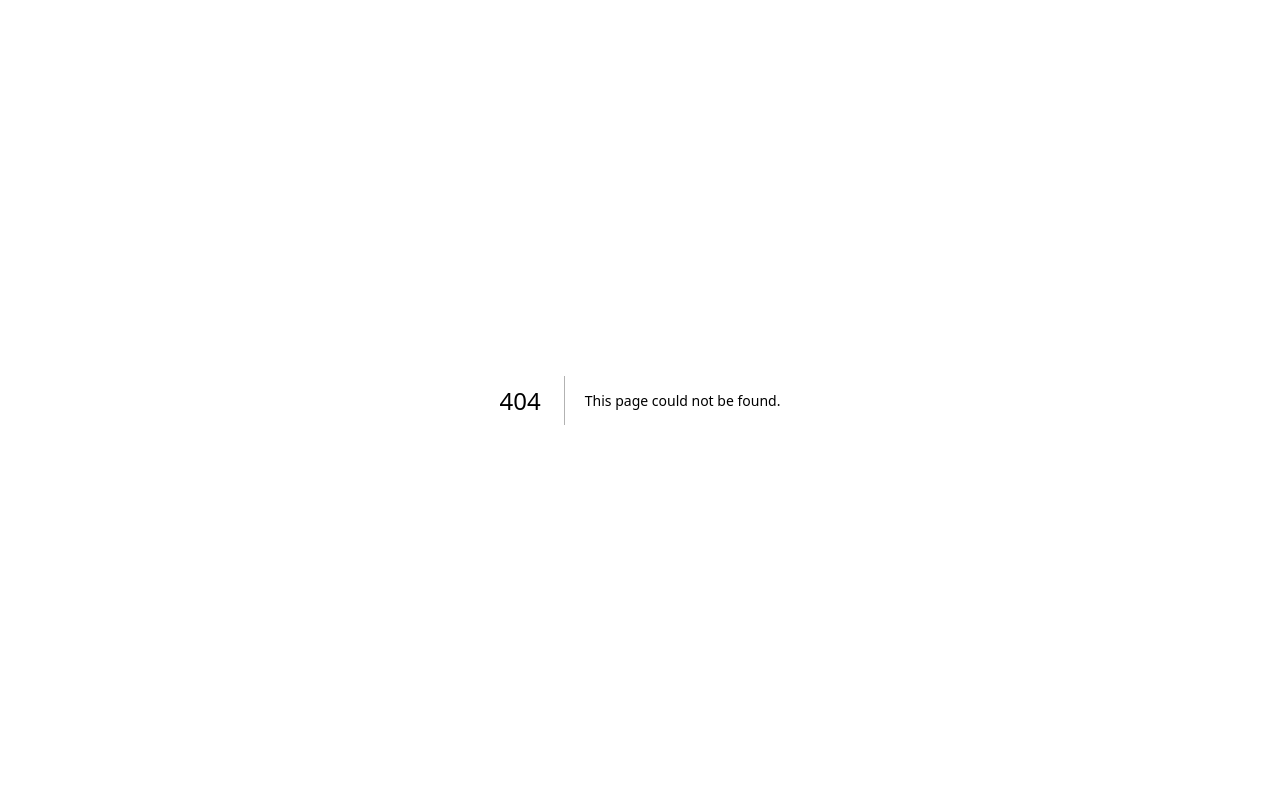
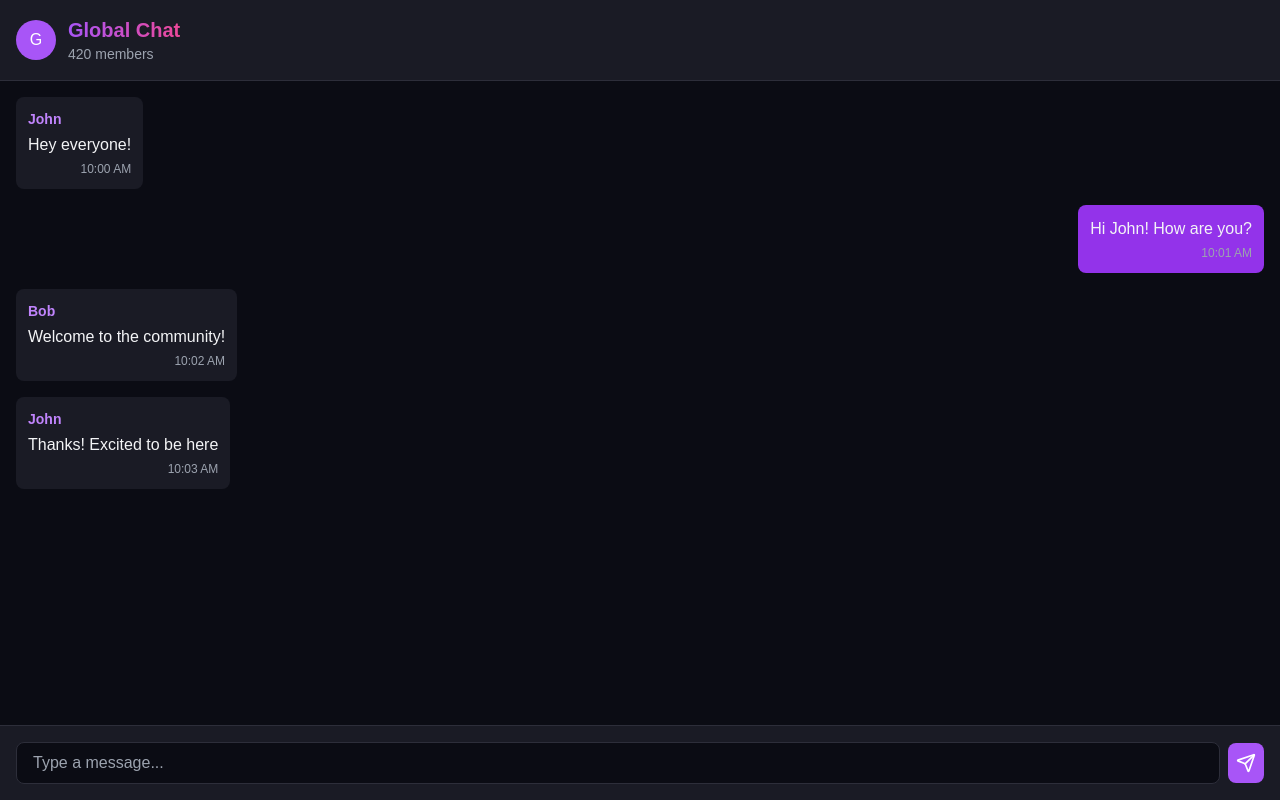
Before and after one commit to Praneethpshetty24/Spaces_spring_x_next, a Next.js app: page /community in a window 1280 px wide. Before the commit this address had no page. Built offline with nearby package versions, Linux system fonts and the light colour scheme; no server answers; sample sign-in values are in the browser's storage.

Commit message:
added community chat

```diff
--- /dev/null
+++ b/app/community/page.jsx
@@ -0,0 +1,80 @@
+"use client"
+
+import { useState } from "react"
+import { Menu, Send } from "lucide-react"
+import { Button } from "@/components/ui/button"
+import RouteProtector from "../RouteProtector/page"
+
+export default function Page() {
+  const [message, setMessage] = useState("")
+
+  // Dummy data for demonstration
+  const messages = [
+    { id: 1, user: "John", message: "Hey everyone!", time: "10:00 AM", isMe: false },
+    { id: 2, user: "Alice", message: "Hi John! How are you?", time: "10:01 AM", isMe: true },
+    { id: 3, user: "Bob", message: "Welcome to the community!", time: "10:02 AM", isMe: false },
+    { id: 4, user: "John", message: "Thanks! Excited to be here", time: "10:03 AM", isMe: false },
+  ]
+
+  return (
+    <RouteProtector>
+      <div className="min-h-screen bg-[#0B0C14] text-white flex flex-col">
+        {/* Header */}
+        <div className="bg-[#1A1B25] p-4 border-b border-[#2D2E3A] flex items-center justify-between">
+          <div className="flex items-center gap-3">
+            <div className="w-10 h-10 rounded-full bg-purple-500 flex items-center justify-center">
+              G
+            </div>
+            <div>
+              <h1 className="text-xl font-bold bg-gradient-to-r from-purple-500 to-pink-500 bg-clip-text text-transparent">
+                Global Chat
+              </h1>
+              <p className="text-sm text-gray-400">420 members</p>
+            </div>
+          </div>
+        </div>
+
+        {/* Messages Area */}
+        <div className="flex-1 overflow-y-auto p-4 space-y-4">
+          {messages.map((msg) => (
+            <div
+              key={msg.id}
+              className={`flex ${msg.isMe ? 'justify-end' : 'justify-start'}`}
+            >
+              <div className={`max-w-[80%] ${msg.isMe ? 'bg-purple-600' : 'bg-[#1A1B25]'} rounded-lg p-3`}>
+                {!msg.isMe && (
+                  <div className="text-sm font-semibold text-purple-400 mb-1">
+                    {msg.user}
+                  </div>
+                )}
+                <p className="text-gray-100">{msg.message}</p>
+                <div className="text-xs text-gray-400 mt-1 text-right">
+                  {msg.time}
+                </div>
+              </div>
+            </div>
+          ))}
+        </div>
+
+        {/* Message Input */}
+        <div className="bg-[#1A1B25] p-4 border-t border-[#2D2E3A]">
+          <div className="flex items-center gap-2">
+            <input
+              type="text"
+              value={message}
+              onChange={(e) => setMessage(e.target.value)}
+              placeholder="Type a message..."
+              className="flex-1 bg-[#0B0C14] border border-[#2D2E3A] rounded-lg px-4 py-2 focus:outline-none focus:border-purple-500"
+            />
+            <Button
+              className="bg-purple-500 hover:bg-purple-600 rounded-lg p-2"
+              onClick={() => setMessage("")}
+            >
+              <Send className="h-5 w-5" />
+            </Button>
+          </div>
+        </div>
+      </div>
+    </RouteProtector>
+  )
+}
--- a/app/main/components1/Sidebar.jsx
+++ b/app/main/components1/Sidebar.jsx
@@ -1,5 +1,5 @@
 "use client"
-import { MessageSquare, Code, User, LogOut } from "lucide-react"
+import { MessageSquare, Code, User, LogOut, Users } from "lucide-react"
 import { Button } from "@/components/ui/button"
 import { useRouter } from "next/navigation"
 import { auth } from "@/firebase"
@@ -53,6 +53,15 @@ export default function Sidebar({ className = "", newTweet, setNewTweet, handleT
         <Button
           variant="ghost"
           className="w-full justify-start text-white hover:bg-[#1A1B25]"
+          onClick={() => router.push("/community")}
+        >
+          <Users className="mr-2 h-5 w-5" />
+          Community
+        </Button>
+
+        <Button
+          variant="ghost"
+          className="w-full justify-start text-white hover:bg-[#1A1B25]"
           onClick={() => router.push("/code")}
         >
           <Code className="mr-2 h-5 w-5" />
```
